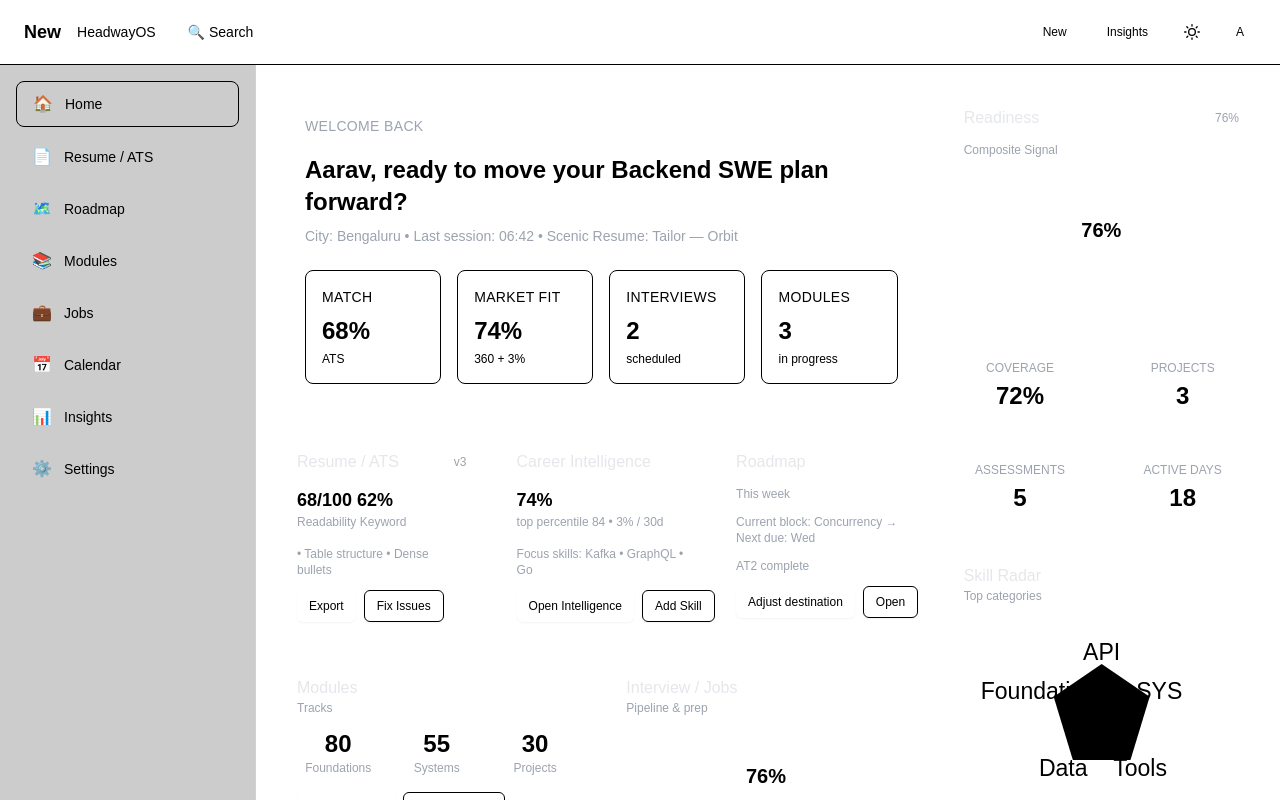
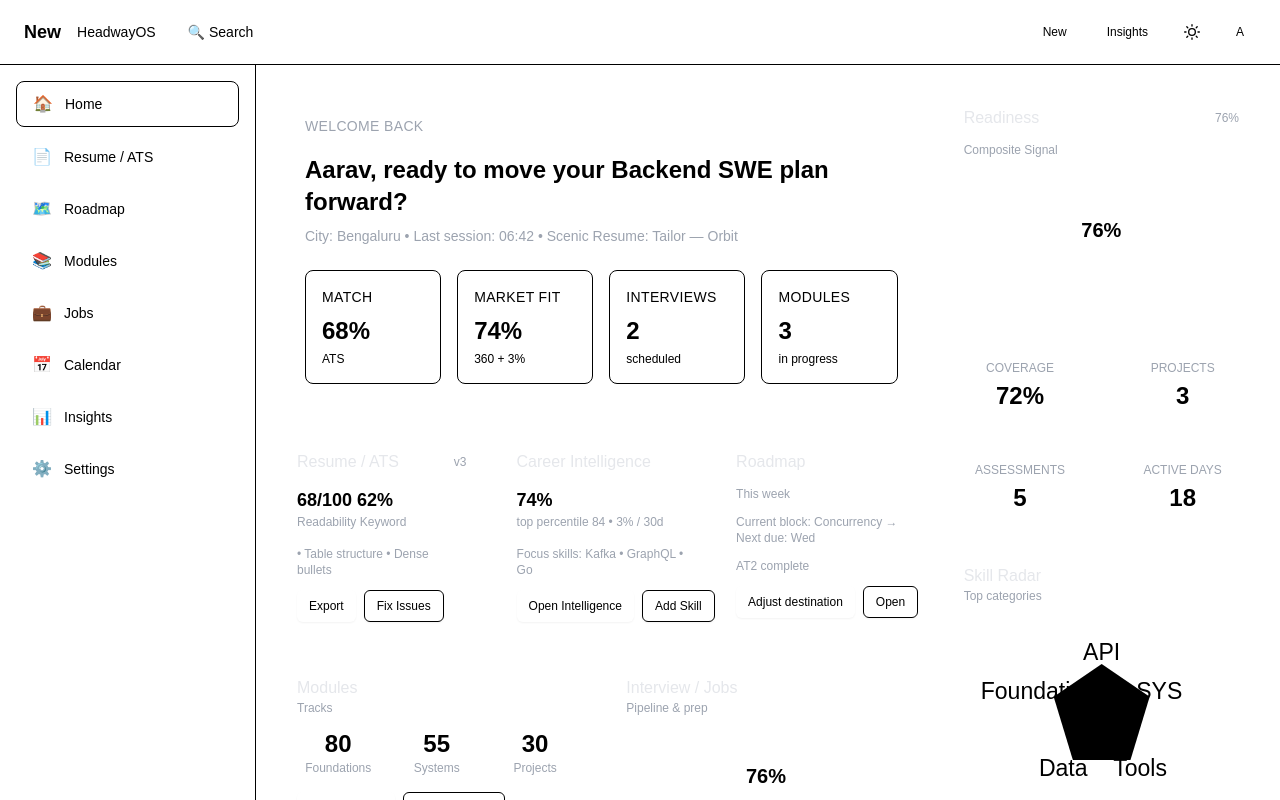
Before and after one commit to Nikitakoladara/HeadwayOsNextJs, a Next.js app: page /dashboard in a window 1280 px wide. Shown: the top 800 px of the page. Built offline with nearby package versions, Linux system fonts and the light colour scheme.

Commit message:
auto-commit for f66730b3-c50e-4bcc-b22c-616ab1fb2cf5

```diff
--- a/app/dashboard/page.js
+++ b/app/dashboard/page.js
@@ -183,7 +183,7 @@ export default function Dashboard() {
 
       <div className="flex">
         {/* Left Sidebar */}
-        <aside className={`${sidebarExpanded ? 'w-64' : 'w-16'} min-h-screen border-r border-white/10 bg-black/20 backdrop-blur-sm p-4 transition-all duration-300`}>
+        <aside className={`${sidebarExpanded ? 'w-64' : 'w-16'} min-h-screen border-r border-border bg-sidebar backdrop-blur-sm p-4 transition-all duration-300`}>
           <nav className="space-y-2">
             <SidebarNavItem
               icon="🏠"
```
